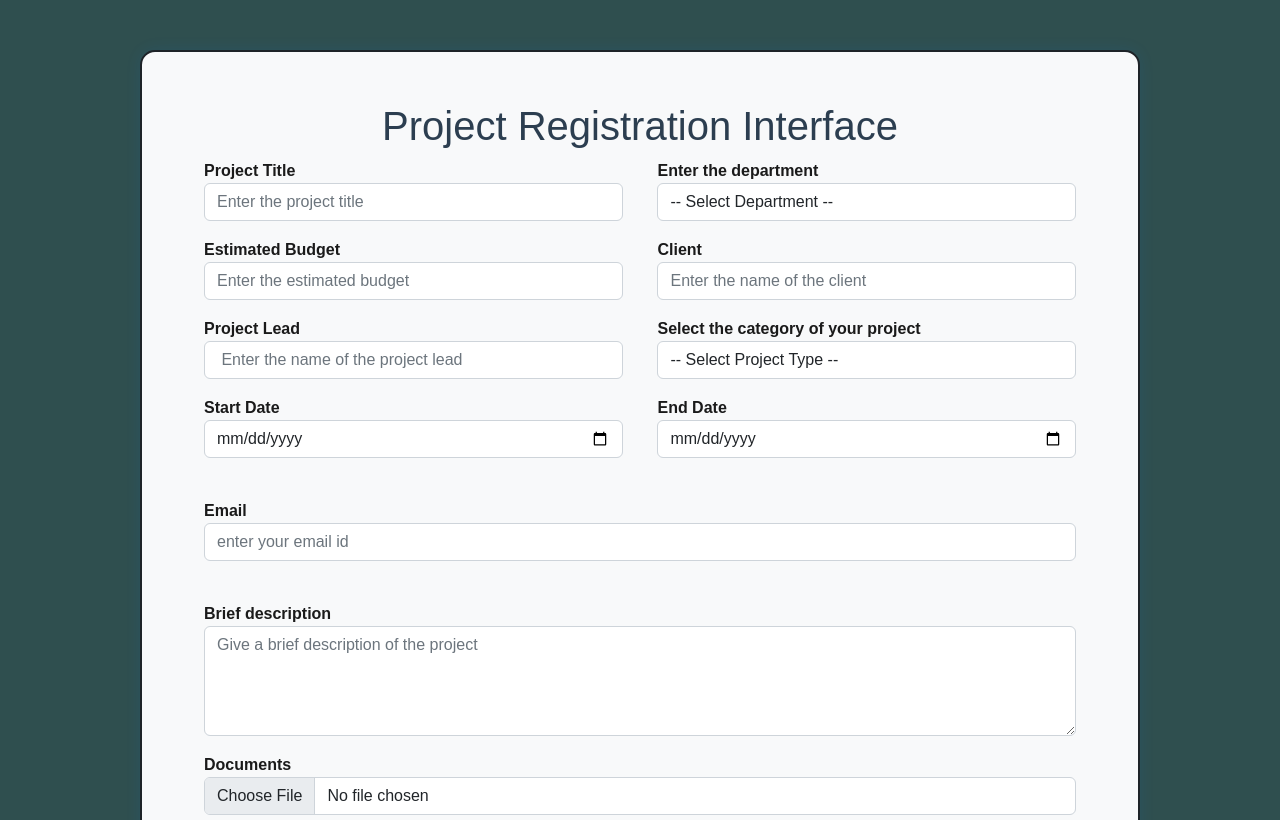
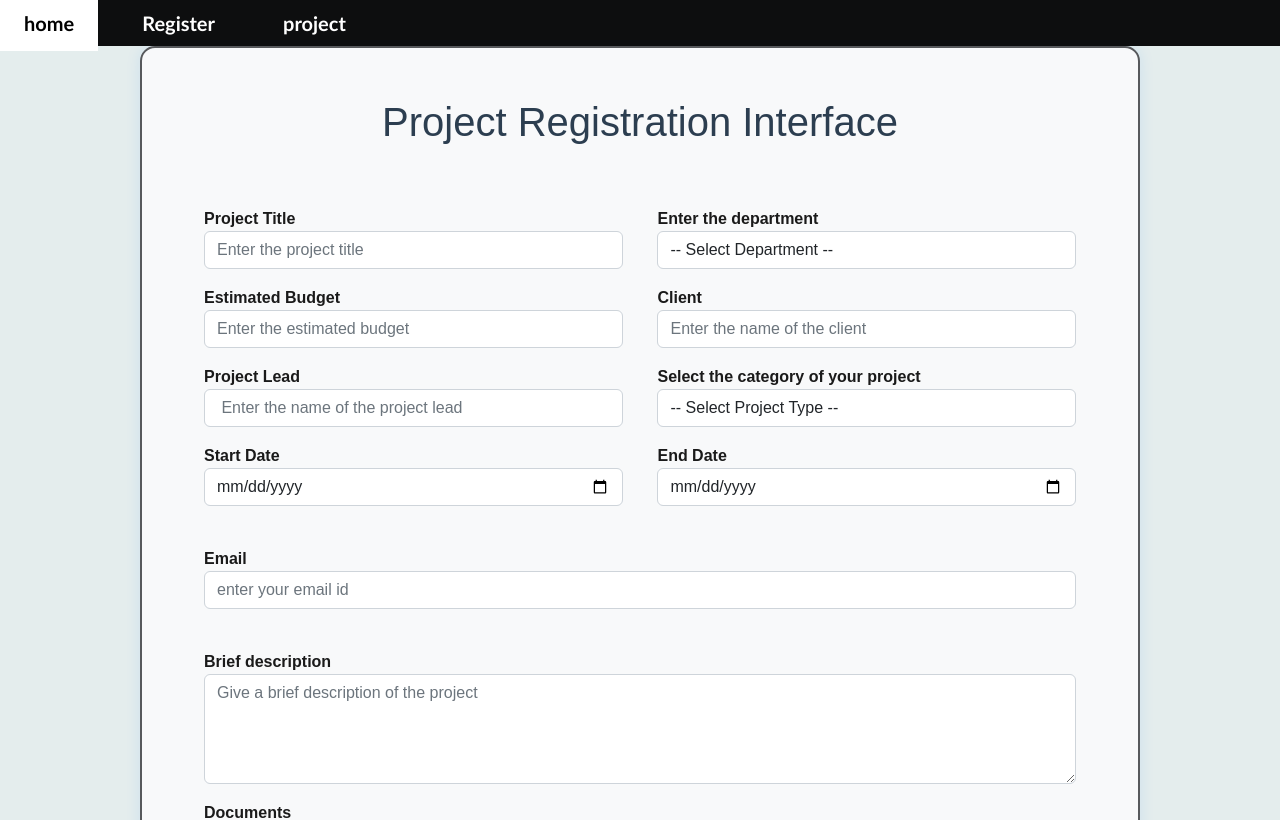
Before and after one commit to niranjanagopinath/Project-registration-interface, a React (Vite) app in the folder project-reg/: page / in a window 1280 px wide. Shown: the top 820 px of the page. Built offline with nearby package versions, Linux system fonts and the light colour scheme.

Commit message:
added a navigation bar and added links to view projects and register

```diff
--- a/project-reg/package.json
+++ b/project-reg/package.json
@@ -11,11 +11,13 @@
   "dependencies": {
     "bootstrap": "^5.2.3",
     "react": "^18.2.0",
-    "react-dom": "^18.2.0"
+    "react-dom": "^18.2.0",
+    "react-router-dom": "^7.6.1"
   },
   "devDependencies": {
     "@types/react": "^18.0.27",
     "@types/react-dom": "^18.0.10",
+    "@types/react-router-dom": "^5.3.3",
     "@vitejs/plugin-react": "^3.1.0",
     "typescript": "^4.9.3",
     "vite": "^4.1.0"
--- a/project-reg/src/App.tsx
+++ b/project-reg/src/App.tsx
@@ -1,8 +1,27 @@
 import Forms from "./components/forms";
+import Navbar from "./components/navbar";
+import { BrowserRouter as Router,Routes,Route} from "react-router-dom";
+
 
 
 function App(){
-   return <div><Forms></Forms></div>;
+   return (
+   <Router>
+   <Navbar/>
+
+
+   <Routes>
+      <Route path="/" element={<Forms/>}> </Route>
+
+
+
+   </Routes>
+
+</Router>
+
+
+   );
+
 }
 
 export default App;
--- a/project-reg/src/components/forms.css
+++ b/project-reg/src/components/forms.css
@@ -1,25 +1,35 @@
 /* Forms.css */
 .body{
-    background-color: darkslategrey;
-    padding-bottom: 50px;
-    padding-top: 50px;
+    background-color: rgb(228, 237, 237);
+
+
 }
+
 
 h1 {
     font-family: 'Poppins', sans-serif;
     font-weight: 900;
     color: #2c3e50;
   }
+  .container{
+
+    margin-top: 40px; /* Adjust this value as needed */
+    padding: 20px;
+
+  }
+
 
   .form-wrapper-box {
+    padding-top: 80px;
     background-color: #f8f9fa;
-    border: 2px solid #1e2328;
+    border: 2px solid #57595c;
     border-radius: 15px;
     padding: 30px;
     margin: 0 auto;
     max-width: 1000px;
     box-shadow: 0 0 15px rgba(0, 123, 255, 0.1);
     padding: 50px;
+
   }
 
   label.fw-bold {
--- a/project-reg/src/components/home.tsx
+++ /dev/null
@@ -1 +0,0 @@
-console.log
--- /dev/null
+++ b/project-reg/src/components/navbar.css
@@ -0,0 +1,54 @@
+.navbar{
+    padding-top: 0;
+    background-color: transparent;
+    display:flex-end;
+    justify-content: flex-end;
+    transition: all 0.4s ease;
+    z-index: 999;
+
+
+}
+.navbar:hover{
+    background-color: rgb(13, 14, 15);
+}
+.list{
+   list-style: none;
+   padding:0;
+   margin: 0;
+   text-align: right;
+   display:flex;
+   gap:20px;
+   align-items: center;
+
+
+
+}
+.comp{
+
+    display:inline-block;
+    align-items:center;
+
+
+}
+.link{
+    text-decoration: none;
+    color:#fff;
+    width:100px;
+    padding: 16px 24px;
+    font-weight:bold;
+    font-family: 'Gill Sans', 'Gill Sans MT', Calibri, 'Trebuchet MS', sans-serif;
+    text-align: center;
+    font-size: 20px;
+    transition: background-color 0.3s ease, color 0.3s ease;
+
+
+
+
+}
+.link:hover{
+    background: white;
+    color:black;
+
+
+
+}
--- /dev/null
+++ b/project-reg/src/components/navbar.tsx
@@ -0,0 +1,30 @@
+import {Link} from "react-router-dom";
+import "./navbar.css"
+
+const Navbar: React.FC=()=>{
+    return(
+<div className="body">
+    <nav className="navbar">
+        <div className="con">
+        <ul className="list">
+        <li className="comp">
+            <Link to="/" className="link">home </Link>
+        </li>
+        <li className="comp">
+            <Link to="/register" className="link">Register</Link>
+        </li>
+        <li  className="comp">
+            <Link to="/myproj" className="link">project</Link>
+
+        </li>
+        </ul>
+        </div>
+    </nav>
+    </div>
+
+
+
+
+    );
+};
+export default Navbar;
```
Also changed, not shown: project-reg/src/pages/home.tsx (added), 1 other file (tests, documents, lock files or other folders).
